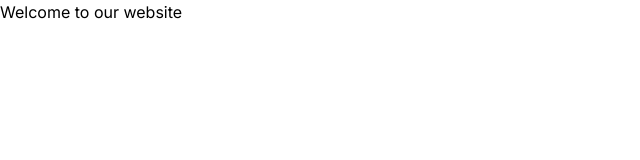
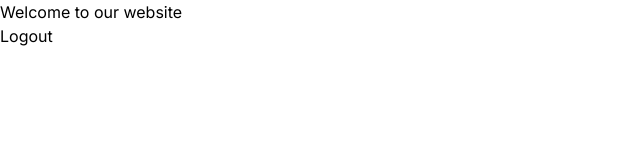
Before and after one commit to musmanirfan/using-firebase, a Next.js app: page /welcomePage in a window 1280 px wide. Shown: the top 160 px of the page, without its empty margins (0-640 px from the left). Built offline with nearby package versions, Linux system fonts and the light colour scheme.

Commit message:
first commit

```diff
--- a/src/app/welcomePage/page.tsx
+++ b/src/app/welcomePage/page.tsx
@@ -1,7 +1,21 @@
+"use client"
+
+
+import { useRouter } from 'next/navigation'
 import React from 'react'
 
 export default function WelcomePage() {
-  return (
-    <h1>Welcome to our website</h1>
-  )
+    const router = useRouter()
+
+    const logOutFun = () => {
+        router.push('/')
+    }
+    return (
+
+
+        <>
+            <h1>Welcome to our website</h1>
+            <button onClick={logOutFun}>Logout</button>
+        </>
+    )
 }
```
